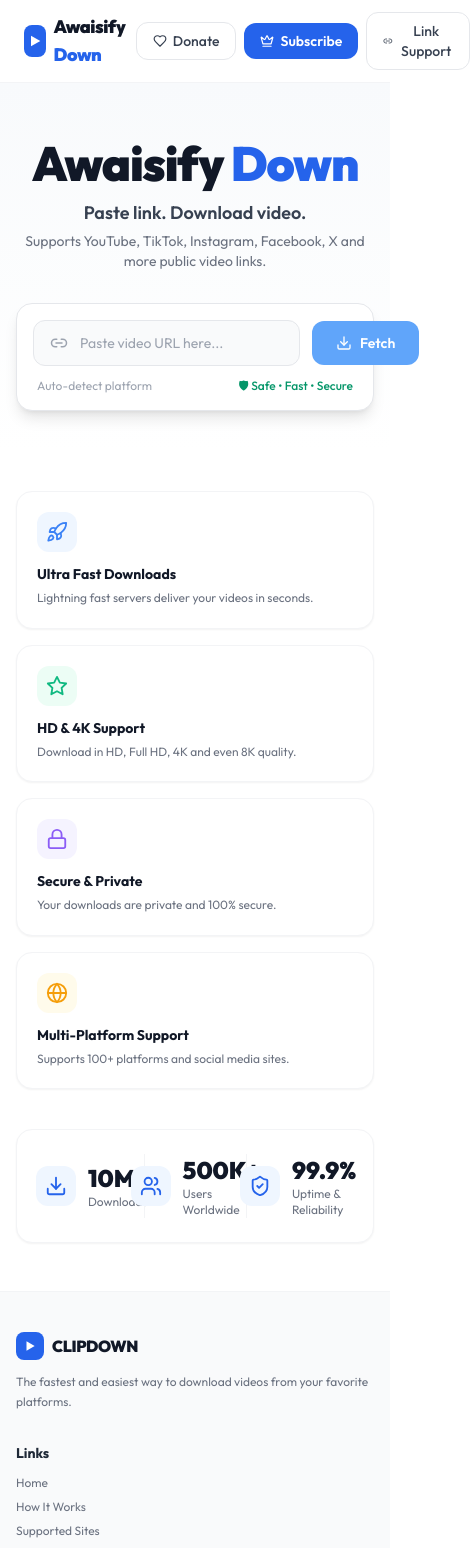
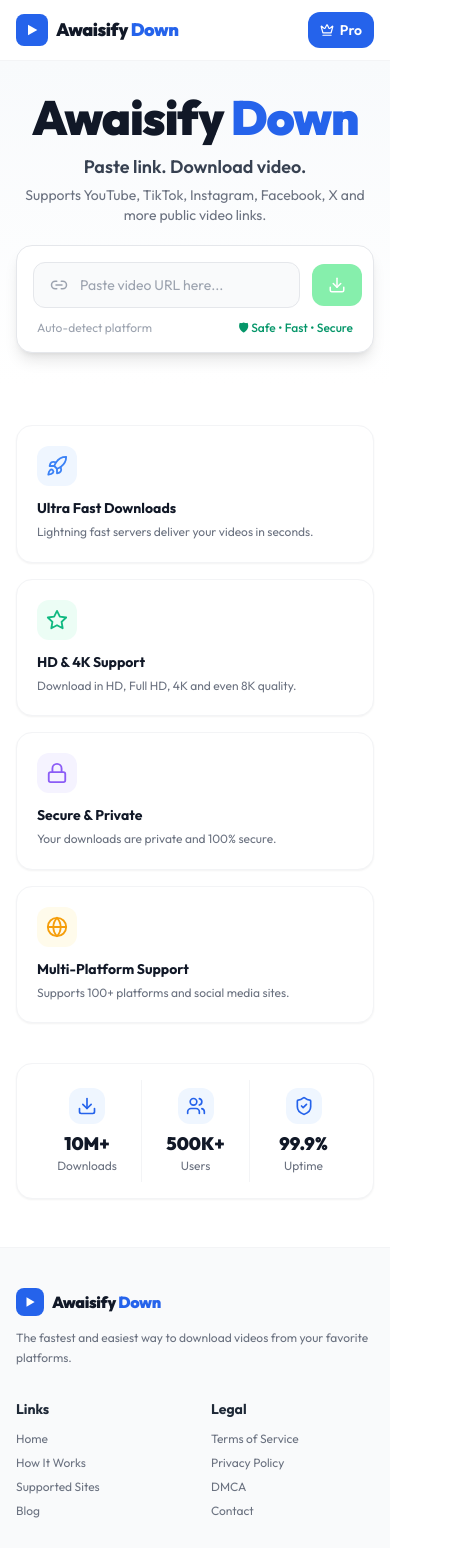
Before and after one commit to awais-110/Awaisify, a Next.js app: page / in a window 390 px wide. Shown: the top 1548 px of the page, 470 px wide, since content can reach past the window. Built offline with nearby package versions, Linux system fonts and the light colour scheme.

Commit message:
fix: mobile UI, Awaisify Down branding, preview player, footer stats update

```diff
--- a/app/api/fetch-video/route.ts
+++ b/app/api/fetch-video/route.ts
@@ -25,6 +25,7 @@
     }
 
     const data = await response.json();
+    console.log("API RESPONSE:", JSON.stringify(data, null, 2));
     return NextResponse.json(data);
 
   } catch (err) {
--- a/app/page.tsx
+++ b/app/page.tsx
@@ -57,12 +57,12 @@
       <Navbar />
 
       <main className="flex-1">
-        <section className="bg-gradient-to-b from-slate-50 to-white pt-14 pb-10 px-4">
+    <section className="bg-gradient-to-b from-slate-50 to-white pt-8 pb-8 px-4">
           <div className="max-w-3xl mx-auto text-center">
             <h1 className="text-5xl sm:text-6xl font-black tracking-tight text-gray-900 mb-3">
 Awaisify <span className="text-blue-600">Down</span>            </h1>
             <p className="text-lg font-semibold text-gray-700 mb-1">Paste link. Download video.</p>
-            <p className="text-sm text-gray-500 mb-8">
+            <p className="text-sm text-gray-500 mb-5">
               Supports YouTube, TikTok, Instagram, Facebook, X and more public video links.
             </p>
 
@@ -87,10 +87,9 @@
                 <button
                   onClick={handleFetch}
                   disabled={status === "loading" || !url.trim()}
-                  className="flex items-center gap-2 bg-blue-600 hover:bg-blue-700 disabled:bg-blue-400 text-white font-semibold px-6 py-3 rounded-xl transition-colors whitespace-nowrap text-sm"
-                >
-                  {status === "loading" ? <Loader2 size={16} className="animate-spin" /> : <Download size={16} />}
-                  {status === "loading" ? "Fetching..." : "Fetch"}
+className="flex items-center gap-2 bg-green-500 hover:bg-green-600 disabled:bg-green-300 text-white font-semibold px-4 py-3 rounded-xl transition-colors whitespace-nowrap text-sm"                >
+                  {status === "loading" ? <Loader2 size={16} className="animate-spin" /> : <Download size={18} />}
+<span className="hidden sm:inline">{status === "loading" ? "Fetching..." : "Fetch"}</span>
                 </button>
               </div>
 
--- a/components/Footer.tsx
+++ b/components/Footer.tsx
@@ -4,23 +4,21 @@
   return (
     <footer className="bg-gray-50 border-t border-gray-100 pt-10 pb-6 px-4">
       <div className="max-w-6xl mx-auto">
-        <div className="grid grid-cols-1 sm:grid-cols-2 lg:grid-cols-4 gap-8 mb-8">
-          {/* Brand */}
-          <div>
+        <div className="grid grid-cols-2 lg:grid-cols-4 gap-8 mb-8">
+          <div className="col-span-2 lg:col-span-1">
             <div className="flex items-center gap-2 mb-3">
               <div className="w-7 h-7 bg-blue-600 rounded-lg flex items-center justify-center">
                 <svg viewBox="0 0 24 24" fill="white" className="w-3.5 h-3.5">
                   <polygon points="6,4 20,12 6,20" />
                 </svg>
               </div>
-              <span className="font-black text-gray-900 tracking-tight">CLIPDOWN</span>
+              <span className="font-black text-gray-900 tracking-tight">Awaisify <span className="text-blue-600">Down</span></span>
             </div>
             <p className="text-xs text-gray-500 leading-relaxed">
               The fastest and easiest way to download videos from your favorite platforms.
             </p>
           </div>
 
-          {/* Links */}
           <div>
             <h4 className="font-bold text-sm text-gray-800 mb-3">Links</h4>
             <ul className="space-y-2 text-xs text-gray-500">
@@ -30,7 +28,6 @@
             </ul>
           </div>
 
-          {/* Legal */}
           <div>
             <h4 className="font-bold text-sm text-gray-800 mb-3">Legal</h4>
             <ul className="space-y-2 text-xs text-gray-500">
@@ -40,10 +37,9 @@
             </ul>
           </div>
 
-          {/* Connect */}
           <div>
             <h4 className="font-bold text-sm text-gray-800 mb-3">Connect</h4>
-            <div className="flex gap-3">
+            <div className="flex flex-wrap gap-2">
               {[
                 { icon: <Twitter size={15} />, label: "Twitter" },
                 { icon: <span className="text-xs font-bold">D</span>, label: "Discord" },
@@ -63,7 +59,7 @@
         </div>
 
         <div className="border-t border-gray-100 pt-5 text-center text-xs text-gray-400">
-          © 2024 CLIPDOWN. All rights reserved.
+          © 2026 Awaisify Down. All rights reserved.
         </div>
       </div>
     </footer>
--- a/components/Navbar.tsx
+++ b/components/Navbar.tsx
@@ -2,27 +2,29 @@
 
 export default function Navbar() {
   return (
-    <nav className="sticky top-0 z-50 bg-white border-b border-gray-100 px-6 py-3">
+    <nav className="sticky top-0 z-50 bg-white border-b border-gray-100 px-4 py-3">
       <div className="max-w-6xl mx-auto flex items-center justify-between">
         {/* Logo */}
-        <div className="flex items-center gap-2">
+        <div className="flex items-center gap-2 flex-shrink-0">
           <div className="w-8 h-8 bg-blue-600 rounded-lg flex items-center justify-center">
             <svg viewBox="0 0 24 24" fill="white" className="w-4 h-4">
               <polygon points="6,4 20,12 6,20" />
             </svg>
           </div>
-        <span className="font-black text-lg tracking-tight text-gray-900">Awaisify <span className="text-blue-600">Down</span></span>
+          <span className="font-black text-lg tracking-tight text-gray-900 whitespace-nowrap">
+            Awaisify <span className="text-blue-600">Down</span>
+          </span>
         </div>
 
         {/* Actions */}
-        <div className="flex items-center gap-2">
-          <button className="flex items-center gap-1.5 border border-gray-200 hover:border-gray-300 text-gray-700 text-sm font-medium px-4 py-2 rounded-xl transition-colors">
+        <div className="flex items-center gap-1.5">
+          <button className="hidden sm:flex items-center gap-1.5 border border-gray-200 hover:border-gray-300 text-gray-700 text-sm font-medium px-3 py-2 rounded-xl transition-colors">
             <Heart size={14} /> Donate
           </button>
-          <button className="flex items-center gap-1.5 bg-blue-600 hover:bg-blue-700 text-white text-sm font-semibold px-4 py-2 rounded-xl transition-colors">
-            <Crown size={14} /> Subscribe
+          <button className="flex items-center gap-1.5 bg-blue-600 hover:bg-blue-700 text-white text-sm font-semibold px-3 py-2 rounded-xl transition-colors">
+            <Crown size={14} /> <span className="hidden sm:inline">Subscribe</span><span className="sm:hidden">Pro</span>
           </button>
-          <button className="flex items-center gap-1.5 border border-gray-200 hover:border-gray-300 text-gray-700 text-sm font-medium px-4 py-2 rounded-xl transition-colors">
+          <button className="hidden sm:flex items-center gap-1.5 border border-gray-200 hover:border-gray-300 text-gray-700 text-sm font-medium px-3 py-2 rounded-xl transition-colors">
             <Link2 size={14} /> Link Support
           </button>
         </div>
--- a/components/Stats.tsx
+++ b/components/Stats.tsx
@@ -1,23 +1,23 @@
 import { Download, Users, ShieldCheck } from "lucide-react";
 
 const stats = [
-  { icon: <Download size={22} className="text-blue-600" />, value: "10M+", label: "Downloads" },
-  { icon: <Users size={22} className="text-blue-600" />, value: "500K+", label: "Users Worldwide" },
-  { icon: <ShieldCheck size={22} className="text-blue-600" />, value: "99.9%", label: "Uptime & Reliability" },
+  { icon: <Download size={20} className="text-blue-600" />, value: "10M+", label: "Downloads" },
+  { icon: <Users size={20} className="text-blue-600" />, value: "500K+", label: "Users" },
+  { icon: <ShieldCheck size={20} className="text-blue-600" />, value: "99.9%", label: "Uptime" },
 ];
 
 export default function Stats() {
   return (
-    <section className="max-w-6xl mx-auto px-4 pb-12">
-      <div className="bg-white border border-gray-100 rounded-2xl shadow-sm p-6">
+    <section className="max-w-3xl mx-auto px-4 pb-12">
+      <div className="bg-white border border-gray-100 rounded-2xl shadow-sm p-4">
         <div className="grid grid-cols-3 divide-x divide-gray-100">
           {stats.map((s, i) => (
-            <div key={i} className="flex items-center justify-center gap-3 px-4">
-              <div className="w-10 h-10 bg-blue-50 rounded-xl flex items-center justify-center flex-shrink-0">
+            <div key={i} className="flex flex-col items-center justify-center gap-1.5 px-2 py-2">
+              <div className="w-9 h-9 bg-blue-50 rounded-xl flex items-center justify-center">
                 {s.icon}
               </div>
-              <div>
-                <div className="text-2xl font-black text-gray-900">{s.value}</div>
+              <div className="text-center">
+                <div className="text-lg font-black text-gray-900">{s.value}</div>
                 <div className="text-xs text-gray-500">{s.label}</div>
               </div>
             </div>
```
Also changed, not shown: components/VideoResult.tsx (+53 -34 lines).
